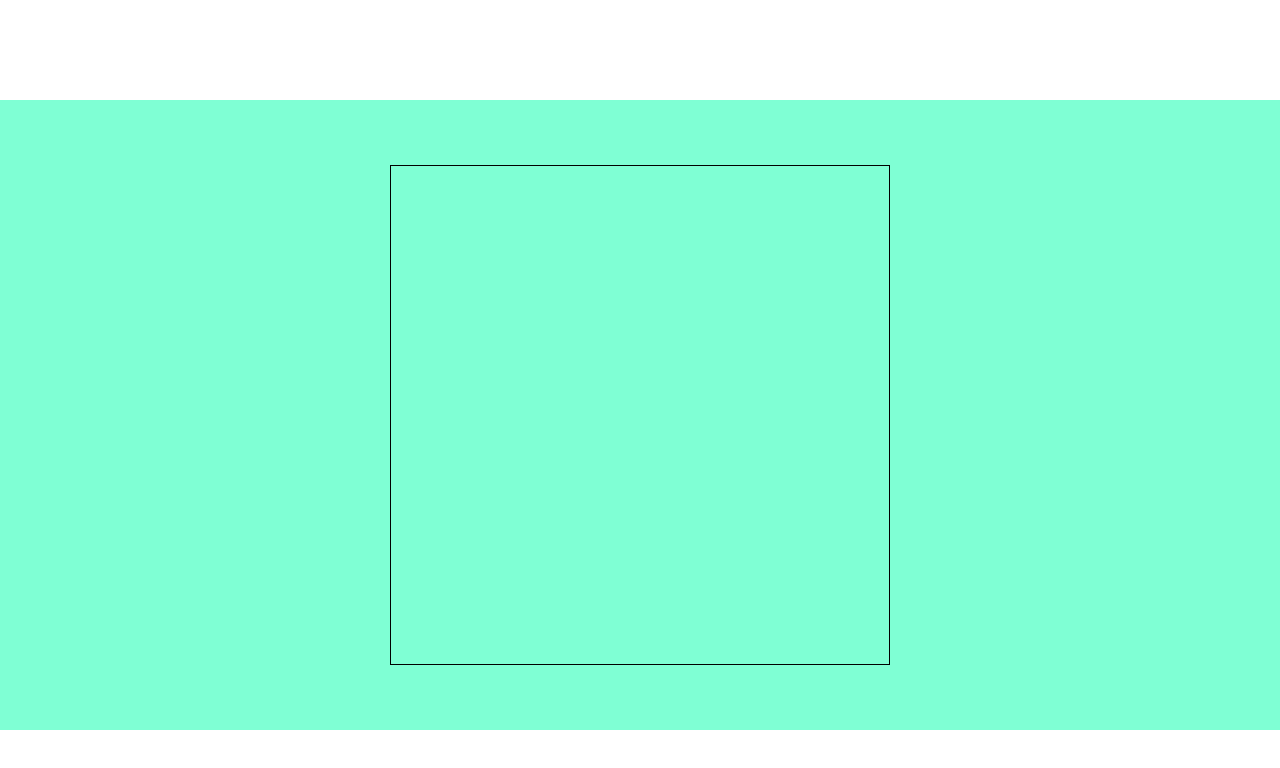
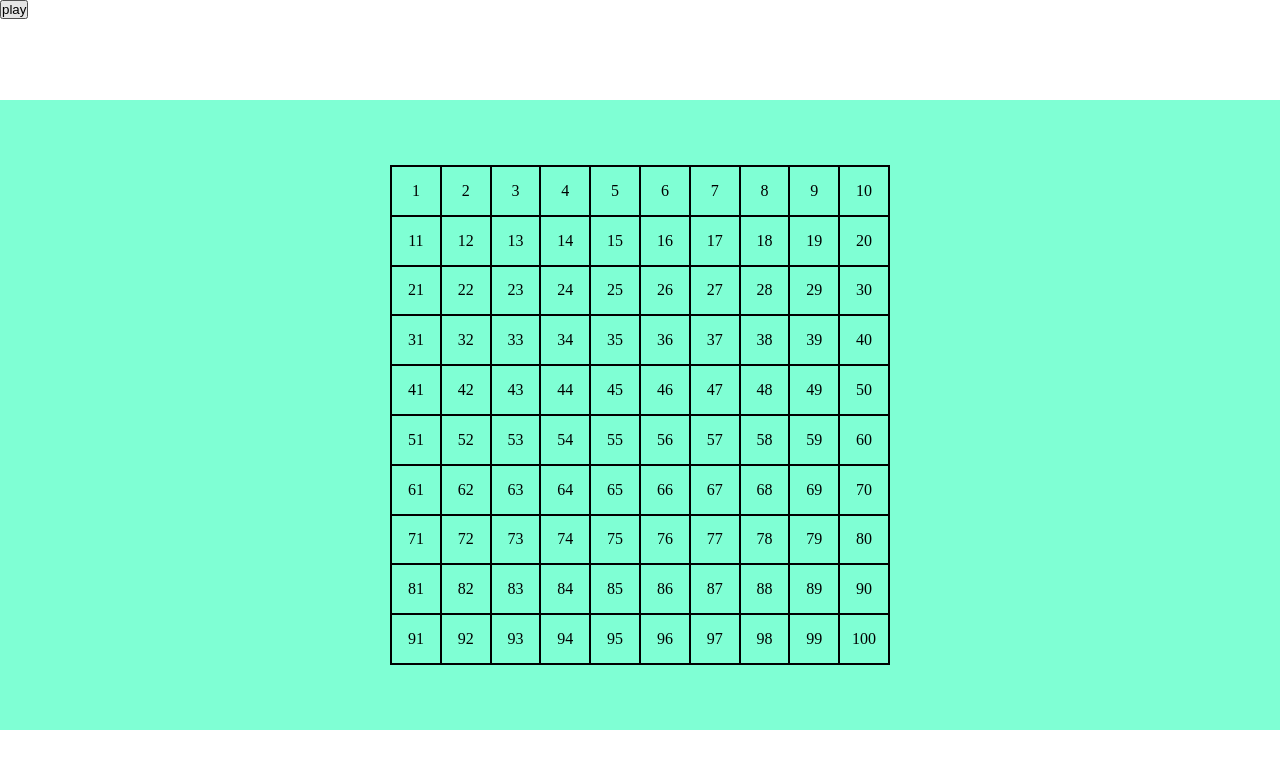
Before and after one commit to tahakyo/js-campominato-grid, a plain HTML site: page index.html in a window 1280 px wide. Drawn offline with Linux system fonts and the light colour scheme.

Commit message:
add easy difficulty grid

```diff
--- a/css/style.css
+++ b/css/style.css
@@ -38,9 +38,7 @@ main {
     justify-content: center;
     align-items: center;
 }
-.grid-item span {
-    display: none;
-}
+
 .grid-item.active span {
     display: block;
 }
--- a/index.html
+++ b/index.html
@@ -13,6 +13,7 @@
         <!-- header -->
         <header>
 
+            <button id="play" >play</button>
         </header>
         <!-- header -->
         <!-- main -->
--- a/js/script.js
+++ b/js/script.js
@@ -1,2 +1,37 @@
 // Generare una griglia di gioco quadrata in cui ogni cella contiene un numero compreso tra 1 e 100.
 // Quando l'utente clicca su ogni cella, la cella cliccata si colora di azzurro.
+
+// Genero numeri da 1 -->100
+const gridSize = 100;
+const gridArray = generateGridNumber(gridSize);
+// per ogni numero creo un grid-item
+const gridContainer = document.querySelector(".grid-container");
+for (let i = 0; i < gridArray.length; i++) {
+    // creo un elemento html
+    const newElement = document.createElement('div')
+
+    // creo lo span con il numero
+    newElement.innerHTML = `<span>${gridArray[i]}</span>`
+    // assegno la classe grid-item
+    newElement.classList.add("grid-item");
+    // aggiungo all'elemento appena creato la gestione del click
+    newElement.addEventListener("click", function() {
+        this.classList.add("active");
+    })
+    // appendo questo elemento al contenitore
+    gridContainer.append(newElement);
+
+}
+// functions
+
+function generateGridNumber(gridNumberQuantity) {
+    // creo un array per generarci dentro il numero di celle corrispondente al grid size
+    const arrayNumber = [];
+    // genero i numeri corrsipondenti al grid size
+    for (let i = 1; i <= gridNumberQuantity; i++) {
+        const cellNumber = i;
+    // faccio il push dei numeri generati dentro l array
+        arrayNumber.push(cellNumber);
+    }
+    return arrayNumber;
+}
```
